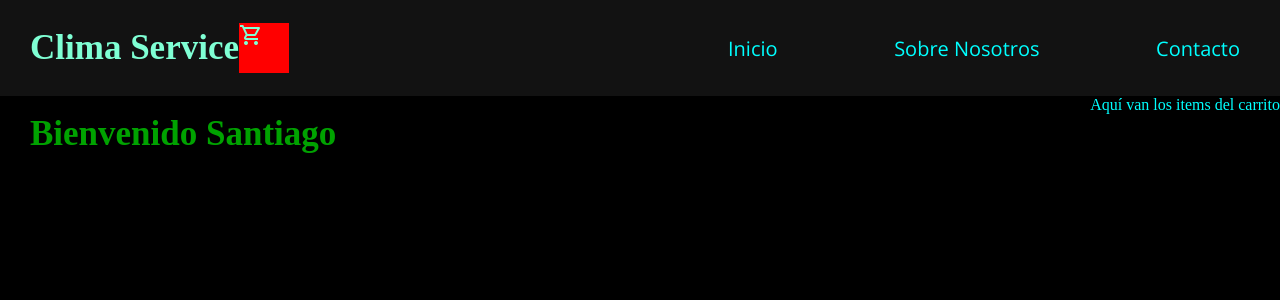
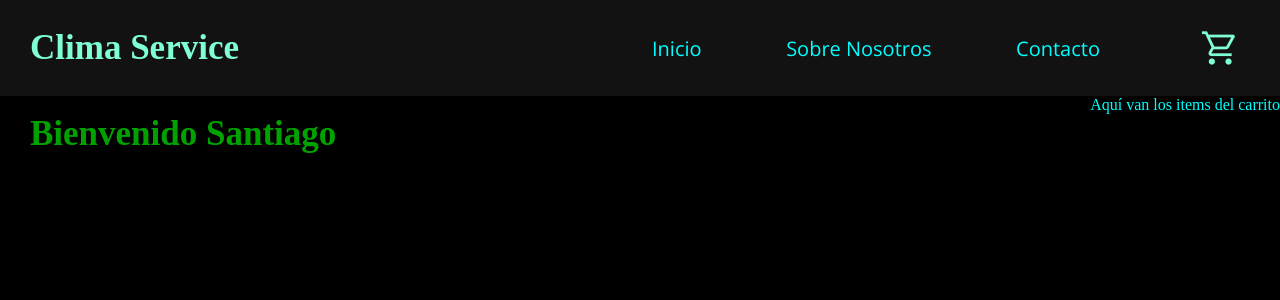
Before and after one commit to santi0995/tienda-online-37080, a React (Create React App) app: page / in a window 1280 px wide. Shown: the top 300 px of the page. Built offline with nearby package versions, Linux system fonts and the light colour scheme.

Commit message:
Cambios en la entrega

```diff
--- a/src/components/Nav/CartWidget.jsx
+++ b/src/components/Nav/CartWidget.jsx
@@ -2,7 +2,7 @@ import React from 'react'
 
 const CartWidget = () => {
   return (
-  <span  className="material-symbols-outlined">
+  <span  className= "material-symbols-outlined">
   shopping_cart
   </span>
   )
--- a/src/components/Nav/navbar.module.css
+++ b/src/components/Nav/navbar.module.css
@@ -4,22 +4,24 @@
     display: flex;
     align-items: center;
     background-color: #121212;
+    justify-content: flex-end;
 }
 
 .title{
     font-size: 35px;
+    position: absolute;
+    left: 0;
     color: #7fffd4;
     margin-left: 30px;
 }
 
 ul{
-    position: absolute;
-    right: 40px;
-    width: 40%;
+    width: 35%;
     list-style: none;
     display: flex;
     justify-content: space-between;
     font-size: 20px;
+    margin-right: 60px;
 }
 
 a{
@@ -29,9 +31,9 @@ a{
 }
 
 span{
-    position: relative;
     color: #7fffd4;
-    background-color: red;
-    width: 50px;
-    height: 50px;
 }
+
+.icon{
+    font-size: 3rem;
+}
--- a/src/index.css
+++ b/src/index.css
@@ -12,3 +12,8 @@ body{
   display: flex;
   justify-content: flex-end;
 }
+
+.material-symbols-outlined{
+  font-size: 40px;
+  margin: 40px;
+}
```
